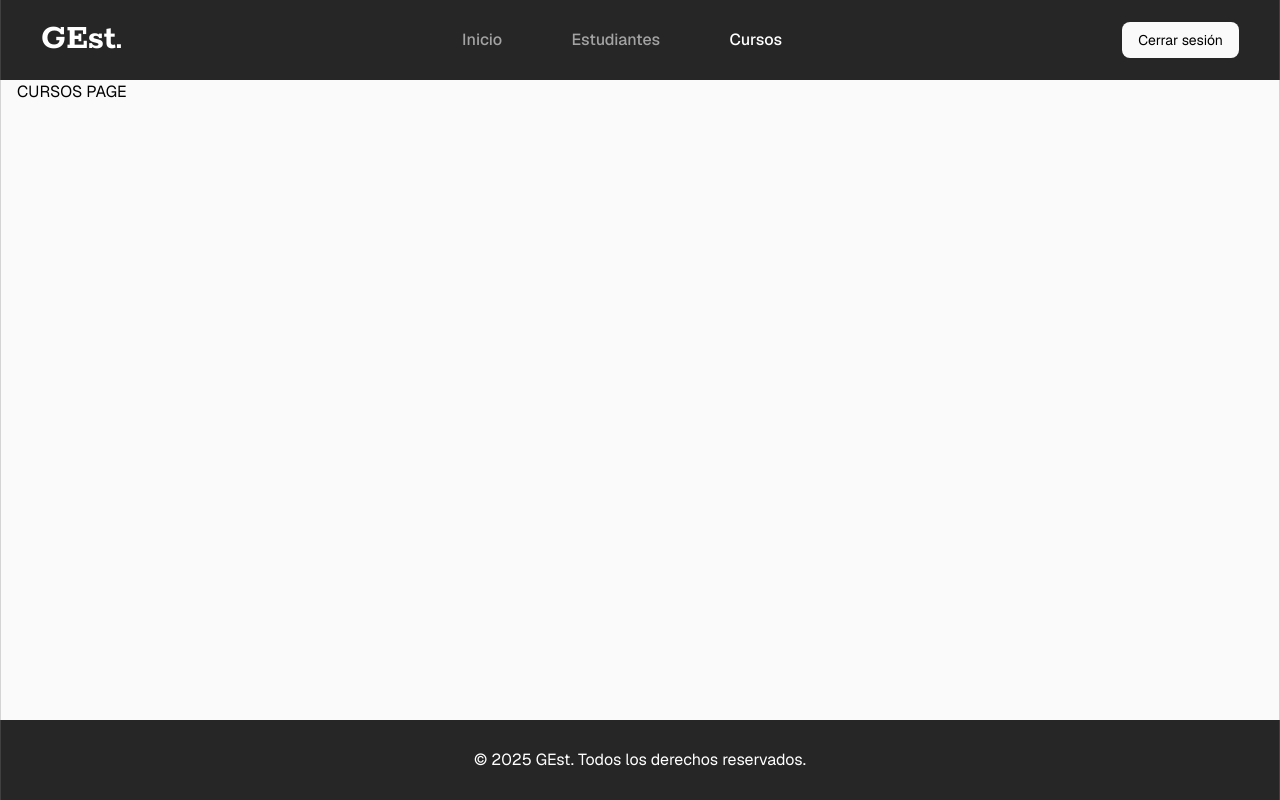
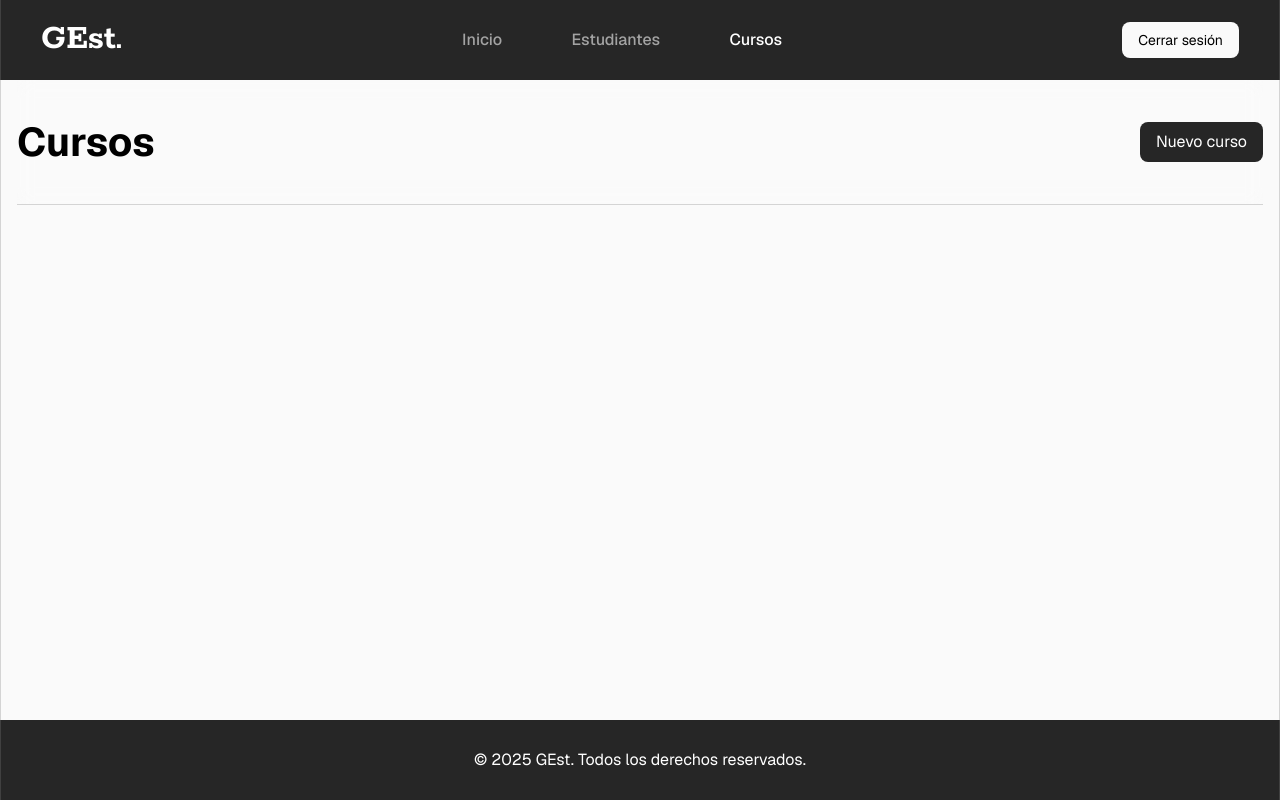
Before and after one commit to uno-nueve/gest, a React (Vite) app: page /app/cursos in a window 1280 px wide. Built offline with nearby package versions, Linux system fonts and the light colour scheme.

Commit message:
Update Cursos page

```diff
--- a/src/routes/cursos-page.tsx
+++ b/src/routes/cursos-page.tsx
@@ -1,3 +1,38 @@
+import { Button } from "@/components/ui/button/button";
+import { Dialog, Form, Input } from "@base-ui-components/react";
+
 export const CursosPage = () => {
-    return <div>CURSOS PAGE</div>;
+    return (
+        <div className="flex flex-col gap-4">
+            <div className="sticky flex items-center justify-between w-full py-8 border-b top-20 border-neutral-300 bg-[rbga(250,250,250,0.4)] backdrop-blur">
+                <h1 className="text-[2.5rem] font-bold">Cursos</h1>
+                <Dialog.Root>
+                    <Dialog.Trigger render={<Button>Nuevo curso</Button>} />
+                    <Dialog.Portal>
+                        <Dialog.Backdrop className="fixed inset-0 transition-all duration-150 bg-black opacity-20" />
+                        <Dialog.Popup className="fixed top-1/2 left-1/2 -mt-8 w-96 max-w-[calc(100vw-3rem)] -translate-x-1/2 -translate-y-1/2 rounded-lg bg-white p-4 transition-all duration-150">
+                            <Dialog.Title className="pb-4 text-lg font-bold border-b border-neutral-400">
+                                Añadir curso
+                            </Dialog.Title>
+                            <Form>
+                                <Input
+                                    required
+                                    placeholder="Educación Física"
+                                    className="w-full h-8 px-4 py-2 my-4 rounded-lg"
+                                    autoFocus
+                                />
+                                <div className="flex float-right gap-2">
+                                    <Dialog.Close
+                                        render={<Button variant="secondary">Cancelar</Button>}
+                                    />
+                                    <Button>Añadir</Button>
+                                </div>
+                            </Form>
+                        </Dialog.Popup>
+                    </Dialog.Portal>
+                </Dialog.Root>
+            </div>
+            {/* add "Cursos" graphs here */}
+        </div>
+    );
 };
```
